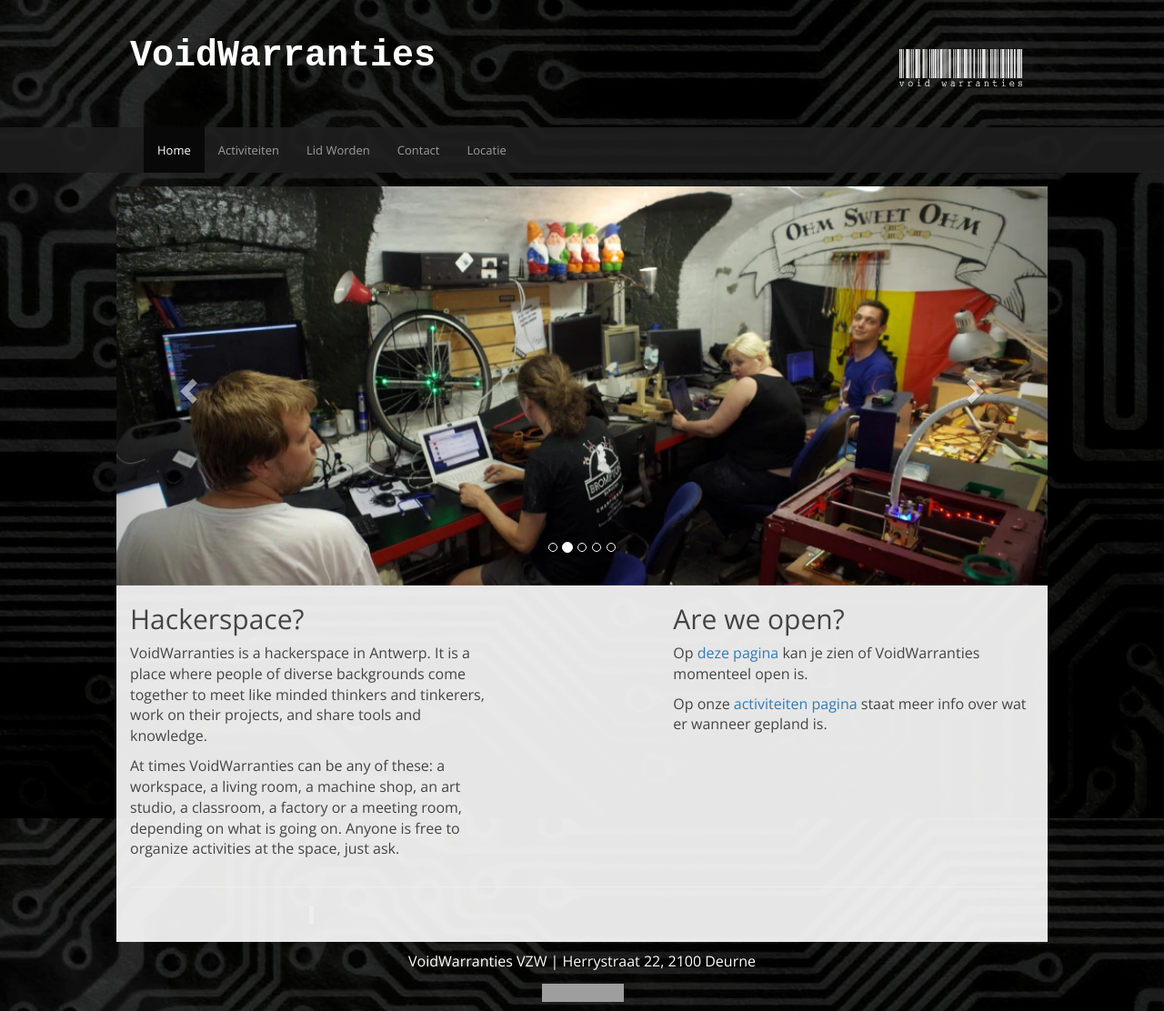
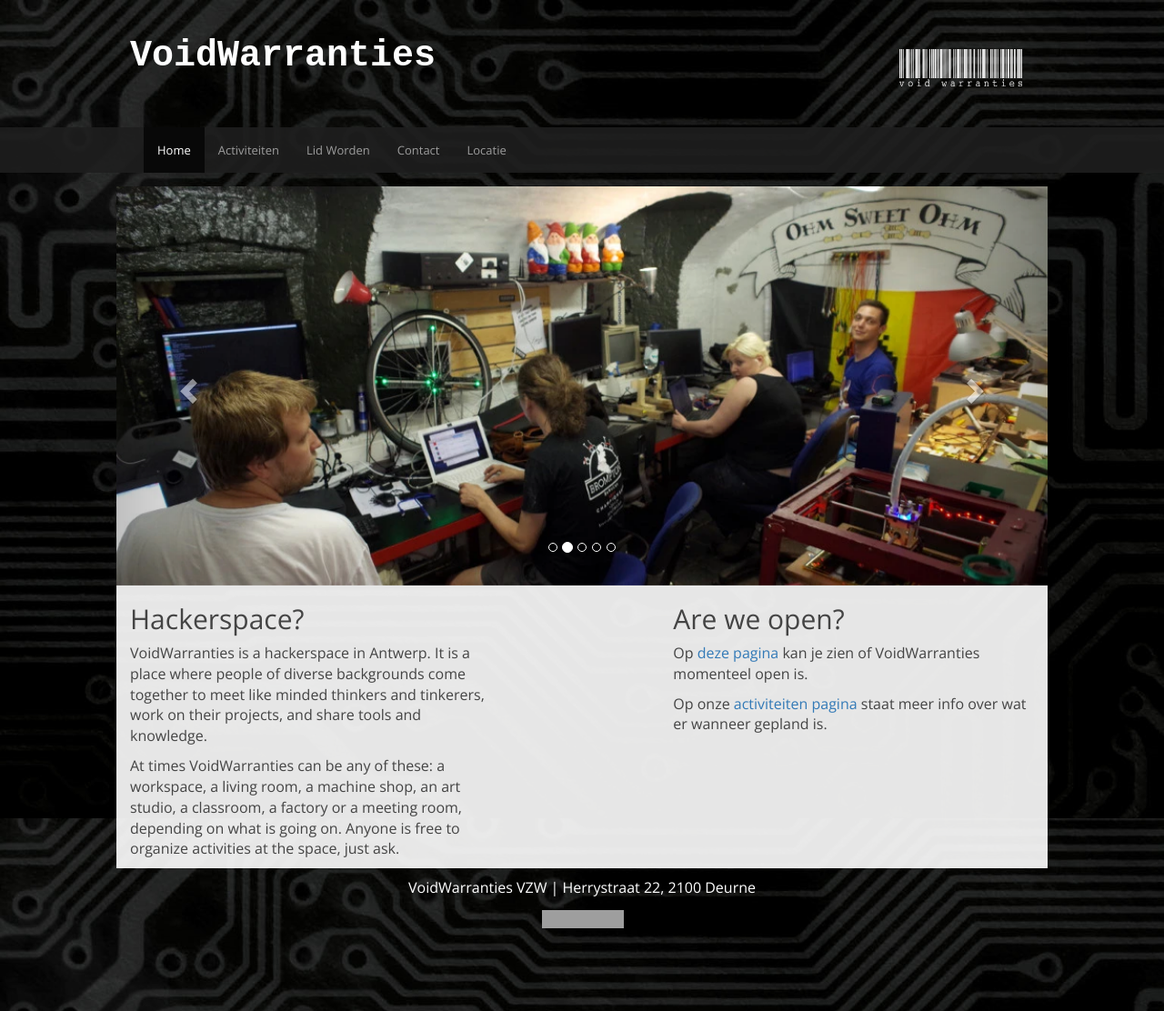
Before and after one commit to voidwarranties/voidwarranties.github.io, a Jekyll site: the page built from index.html, in a window 1280 px wide and 1112 px high. Shown: the whole window at 91% size. Built offline with Jekyll 4.4.1, drawn with Linux system fonts in a browser that asks for light colours; grey boxes are pictures that could not be loaded.

Commit message:
Update default.html

```diff
--- a/_layouts/default.html
+++ b/_layouts/default.html
@@ -322,8 +322,6 @@
       </nav>
       <div class="container" id="content">
         {{ content }}
-        <hr>
-        <div id="quote"><blockquote></blockquote></div>
       </div>
       <div class="container header-footer">
         <p class="text-center" style="margin-top: 10px">VoidWarranties VZW | Herrystraat 22, 2100 Deurne</p>
@@ -346,11 +344,6 @@
   });
   return spaceApi;
 }(), 10000));
-$(function() {
-  $.getJSON("https://api.quotable.io/random?tags=technology", function(data) {
-    $("#quote").html('<blockquote>"' + data.content + '"<br /><div class="cite"><cite>' + data.author + '</cite></div></blockquote>');
-  })
-});
 </script>
   </body>
 </html>
```
